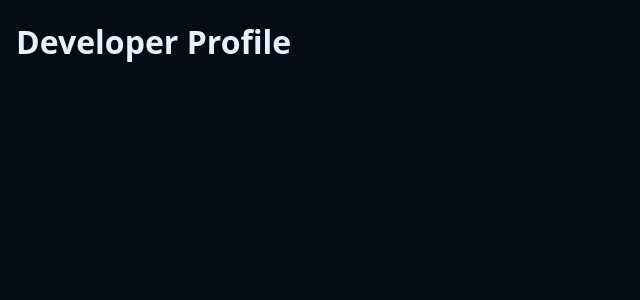
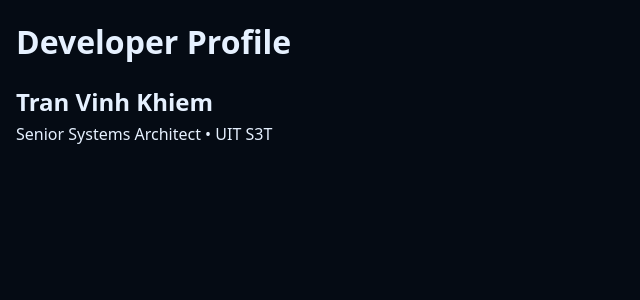
Before and after one commit to nguyenntkpvnm21/24521198_NguyenThaiKhanhNguyen_LAB3, a React (Vite) app: page / in a window 1280 px wide. Shown: the top 300 px of the page, without its empty margins (0-640 px from the left). Built offline with nearby package versions, Linux system fonts and the light colour scheme.

Commit message:
feat(ex1): scaffold DeveloperCard article landmark with header

```diff
--- a/src/App.jsx
+++ b/src/App.jsx
@@ -1,7 +1,10 @@
+   import { DeveloperCard } from './components/DeveloperCard.jsx';
+
    export function App() {
      return (
        <main>
          <h1>Developer Profile</h1>
+         <DeveloperCard />
        </main>
      );
    }
--- /dev/null
+++ b/src/components/DeveloperCard.jsx
@@ -0,0 +1,15 @@
+   export function DeveloperCard({
+     fullName = 'Tran Vinh Khiem',
+     role = 'Senior Systems Architect • UIT S3T',
+   }) {
+     return (
+       <article aria-label={fullName}>
+         <header>
+           <hgroup>
+             <h2>{fullName}</h2>
+             <p>{role}</p>
+           </hgroup>
+         </header>
+       </article>
+     );
+   }
```
